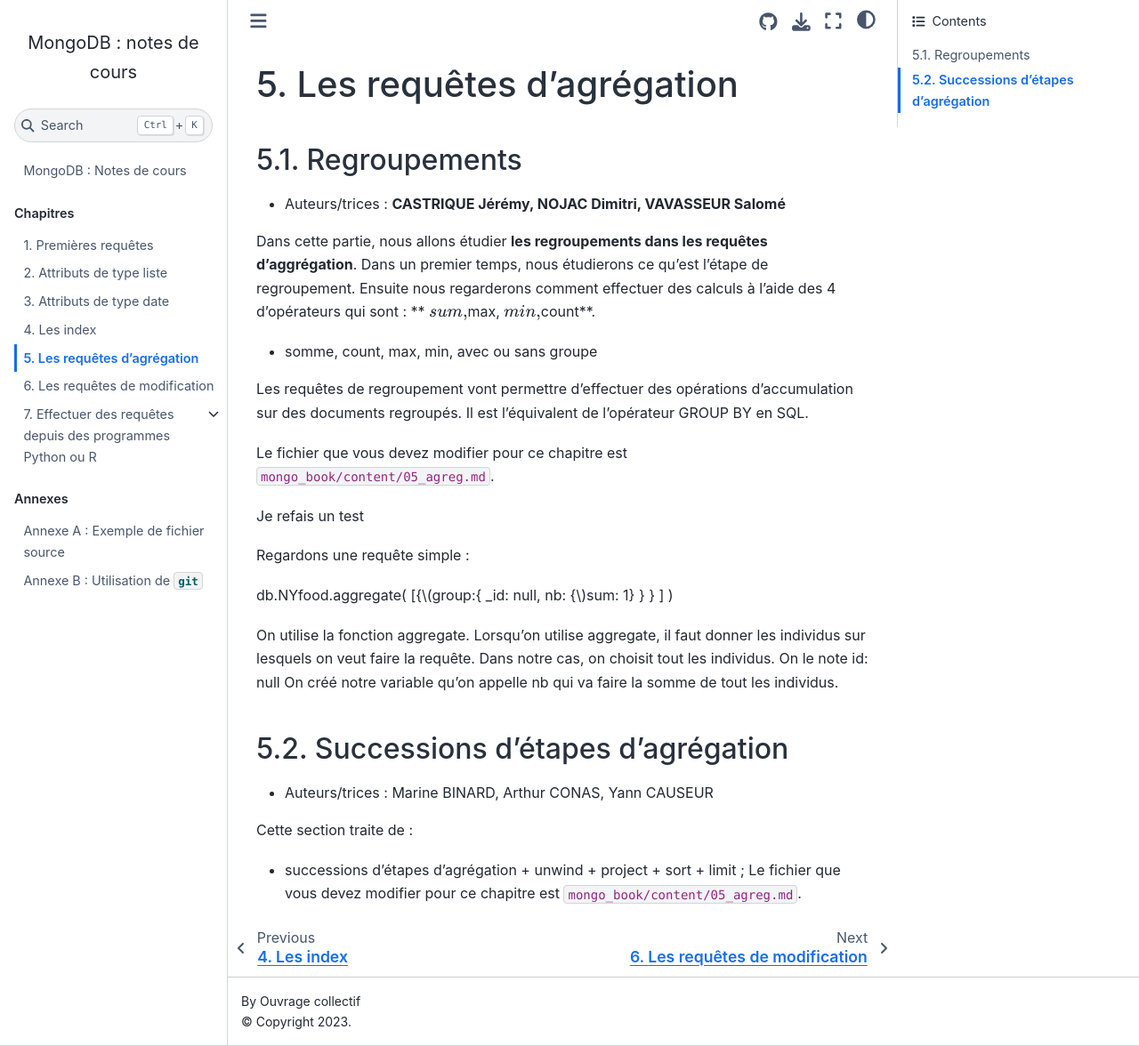
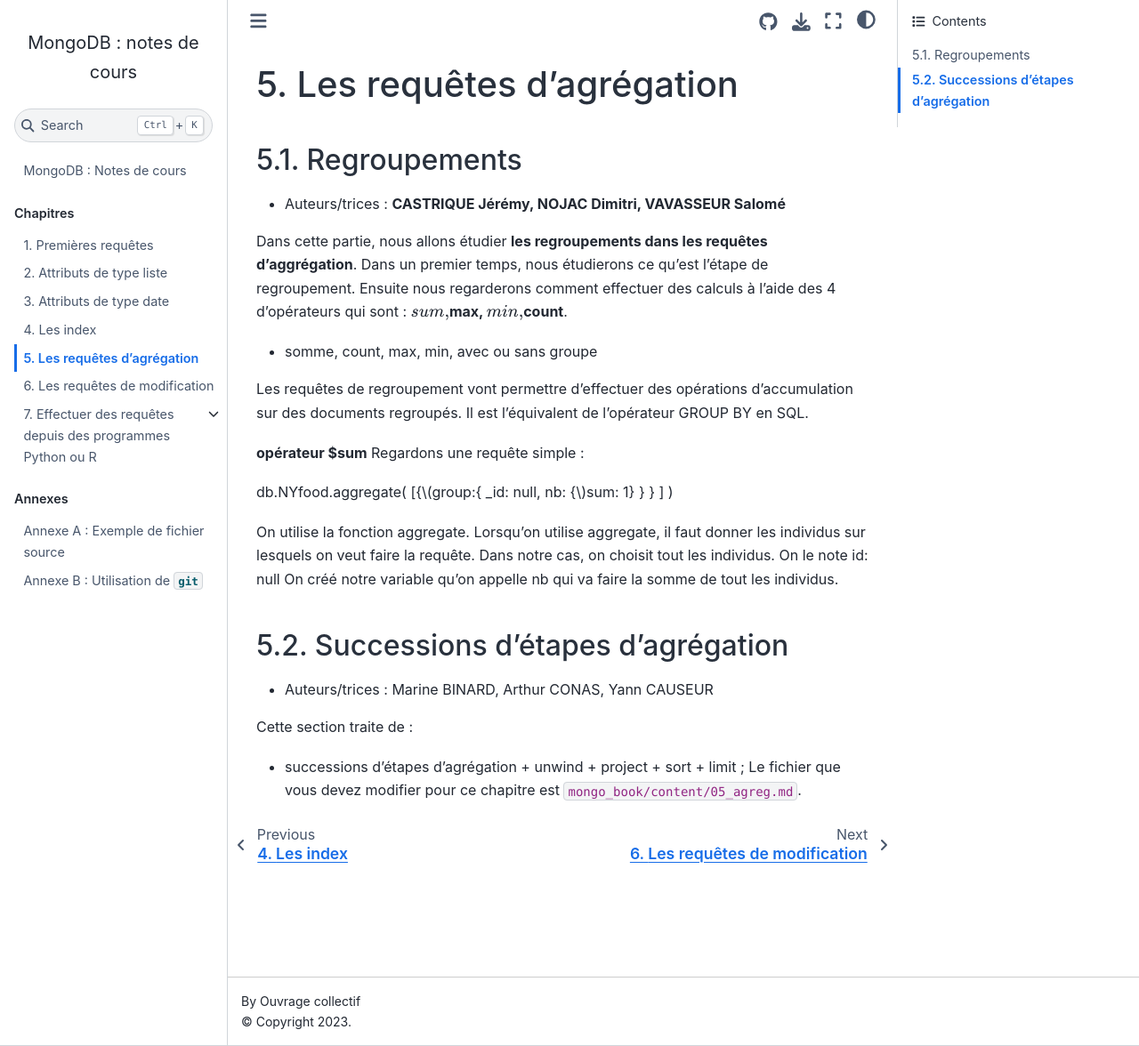
Before and after one commit to rtavenar/mongo_book, a Jupyter Book: the page built from content/05_agreg.md, in a window 1280 px wide and 1176 px high. Shown: the whole window at 89% size. Built offline with Jupyter Book 1.0.4 settings and Sphinx 7.4.7 and the Sphinx Book theme 1.1.4, drawn with Linux system fonts in a browser that asks for light colours.

Commit message:
Update 05_agreg.md

```diff
--- a/content/05_agreg.md
+++ b/content/05_agreg.md
@@ -20,15 +20,13 @@ kernelspec:
 
 * Auteurs/trices : **CASTRIQUE Jérémy, NOJAC Dimitri, VAVASSEUR Salomé**
 
-Dans cette partie, nous allons étudier **les regroupements dans les requêtes d'aggrégation**. Dans un premier temps, nous étudierons ce qu'est l'étape de regroupement. Ensuite nous regarderons comment effectuer des calculs à l'aide des 4 d'opérateurs qui sont : ** $sum, $max, $min, $count**.
+Dans cette partie, nous allons étudier **les regroupements dans les requêtes d'aggrégation**. Dans un premier temps, nous étudierons ce qu'est l'étape de regroupement. Ensuite nous regarderons comment effectuer des calculs à l'aide des 4 d'opérateurs qui sont : **$sum, $max, $min, $count**.
   * somme, count, max, min, avec ou sans groupe
 
 Les requêtes de regroupement vont permettre d'effectuer des opérations d'accumulation sur des documents regroupés. Il est l'équivalent de l'opérateur GROUP BY en SQL.
 
-  Le fichier que vous devez modifier pour ce chapitre est `mongo_book/content/05_agreg.md`.
 
-  Je refais un test
-
+**opérateur $sum**
 Regardons une requête simple :
 
 db.NYfood.aggregate(
```
